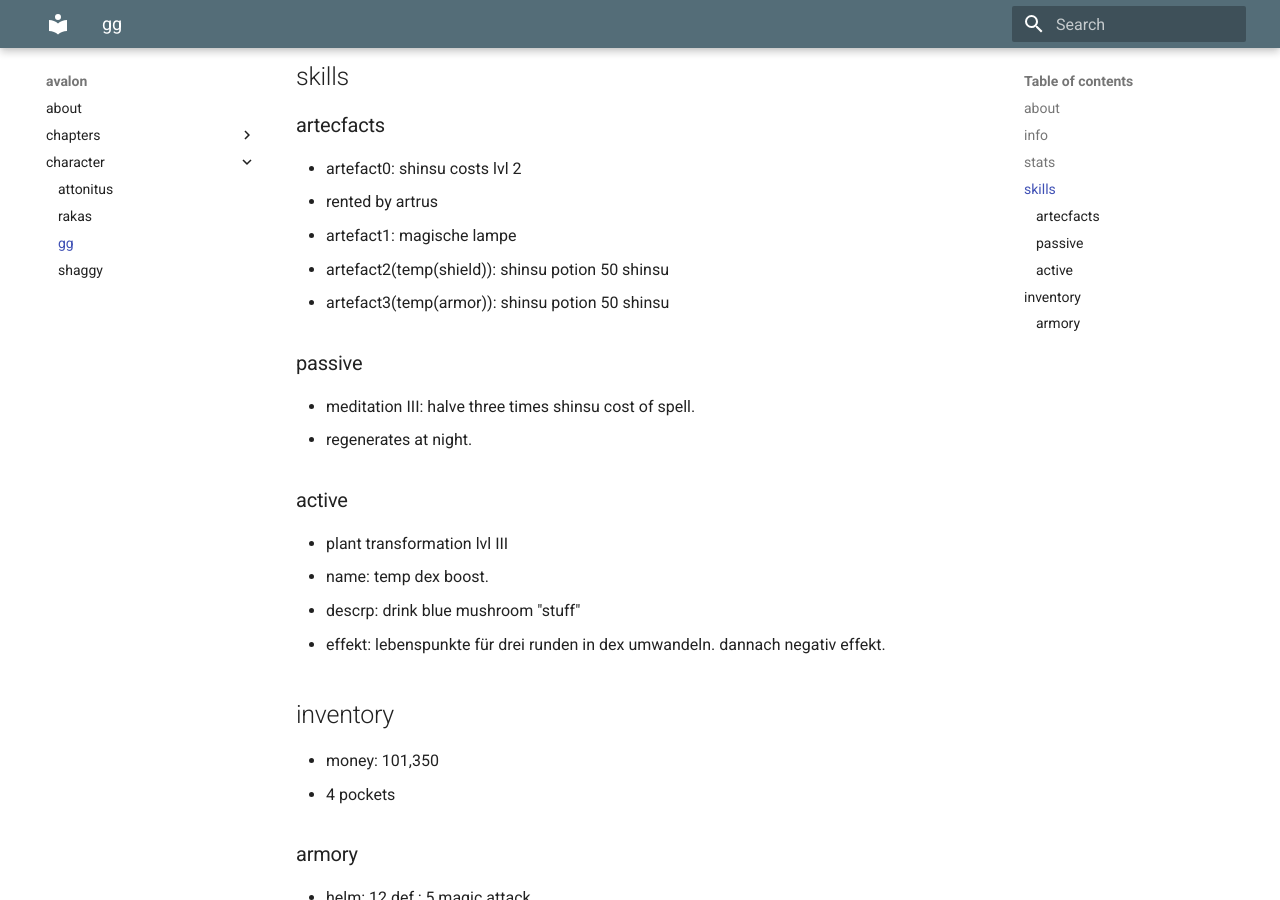
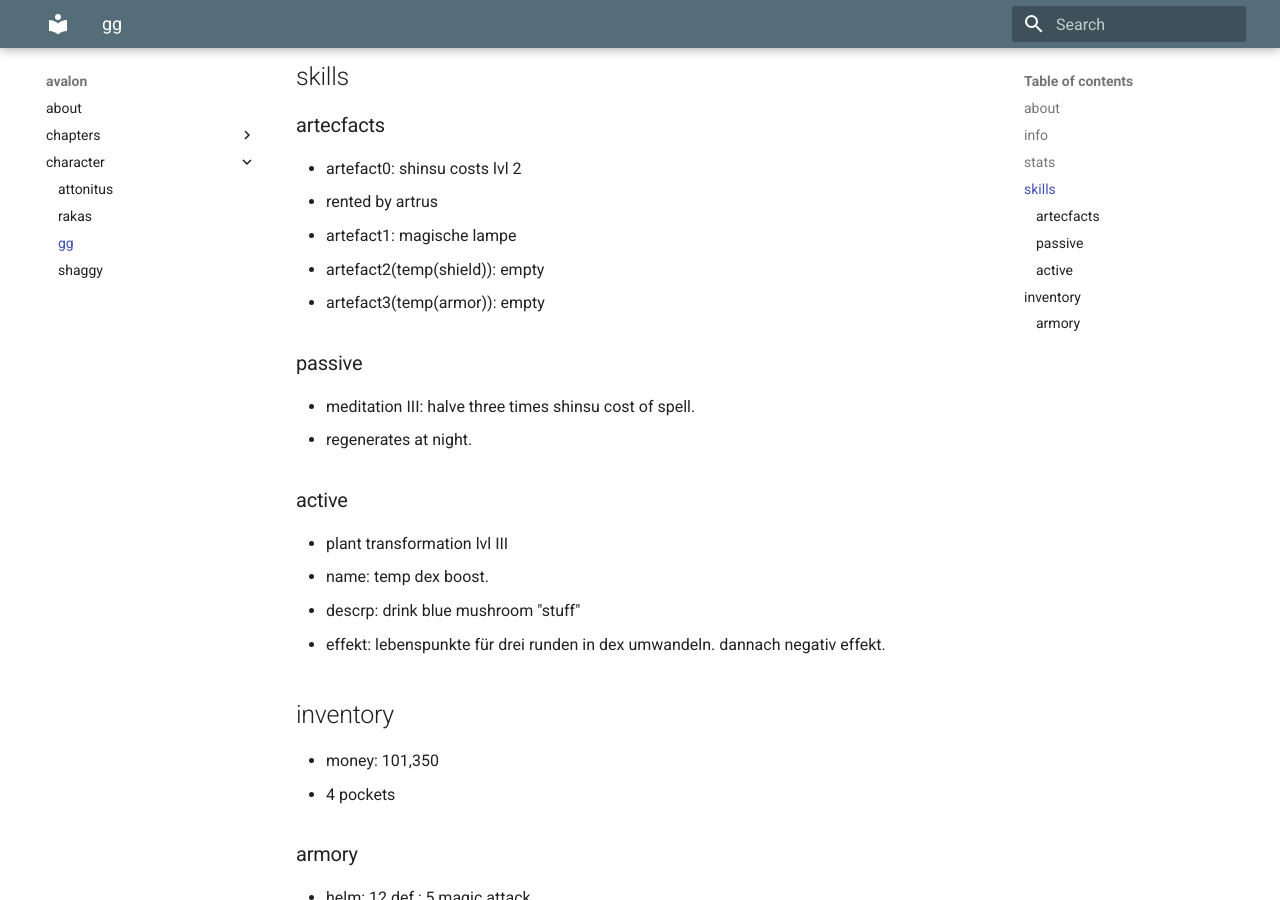
Before and after one commit to mkdocs-pnp/avalon, an MkDocs documentation site: the page built from docs/character/gustavo_ganso.md, in a window 1280 px wide and 900 px high, scrolled down 773 px. Built offline with MkDocs 1.6.1 and Material for MkDocs 9.7.7, drawn with Linux system fonts in a browser that asks for light colours.

Commit message:
Update gustavo_ganso.md

```diff
--- a/docs/character/gustavo_ganso.md
+++ b/docs/character/gustavo_ganso.md
@@ -28,8 +28,8 @@
 * artefact0: shinsu costs lvl 2
   * rented by artrus
 * artefact1: magische lampe
-* artefact2(temp(shield)): shinsu potion 50 shinsu
-* artefact3(temp(armor)): shinsu potion 50 shinsu
+* artefact2(temp(shield)): empty
+* artefact3(temp(armor)): empty
 
 ### passive
 
```
